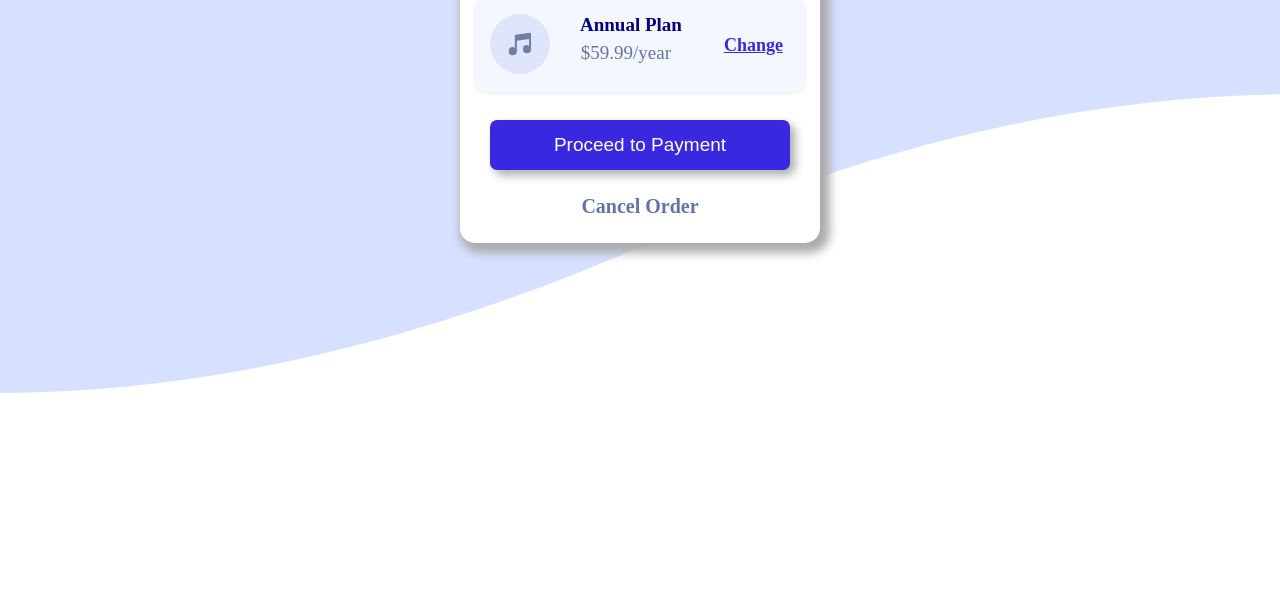
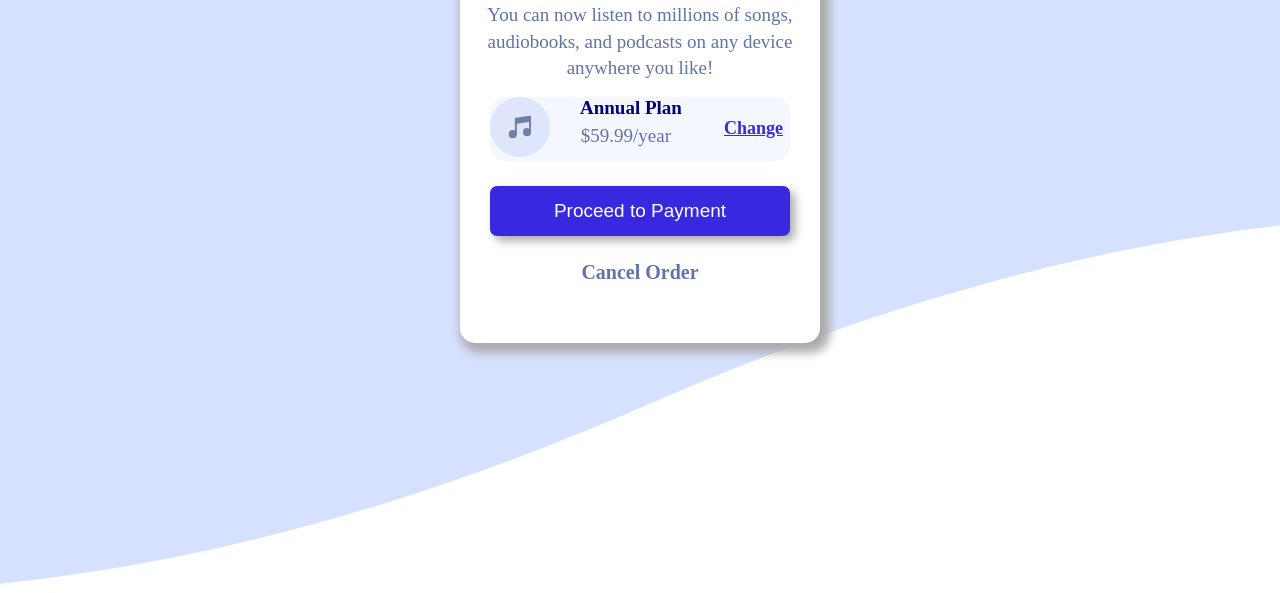
Before and after one commit to TheLordLulu/Order-Summary-Replica, a plain HTML site: page index.html in a window 1280 px wide. Shown: the part 357-950 px from the top of the page. Before the commit the page ends 800 px from the top, so only its background shows below. Drawn offline with Linux system fonts and the light colour scheme.

Commit message:
shifted height of pages

```diff
--- a/styles.css
+++ b/styles.css
@@ -12,7 +12,7 @@ body{
     background-repeat: repeat-x;
     background-position: center;
     font-size: 16px;
-
+    padding: 100px;
 }
 
 
@@ -26,6 +26,8 @@ body{
     width: 360px;
     background-color: white;
     box-shadow: 5px 5px 10px 5px #adacac;
+    justify-content: center;
+   align-items: center;
 
 }
 
@@ -52,7 +54,7 @@ body{
    margin: auto;
    display: flex;
    flex-direction: row;
-    padding: 17px;
+
 
 
 }
```
